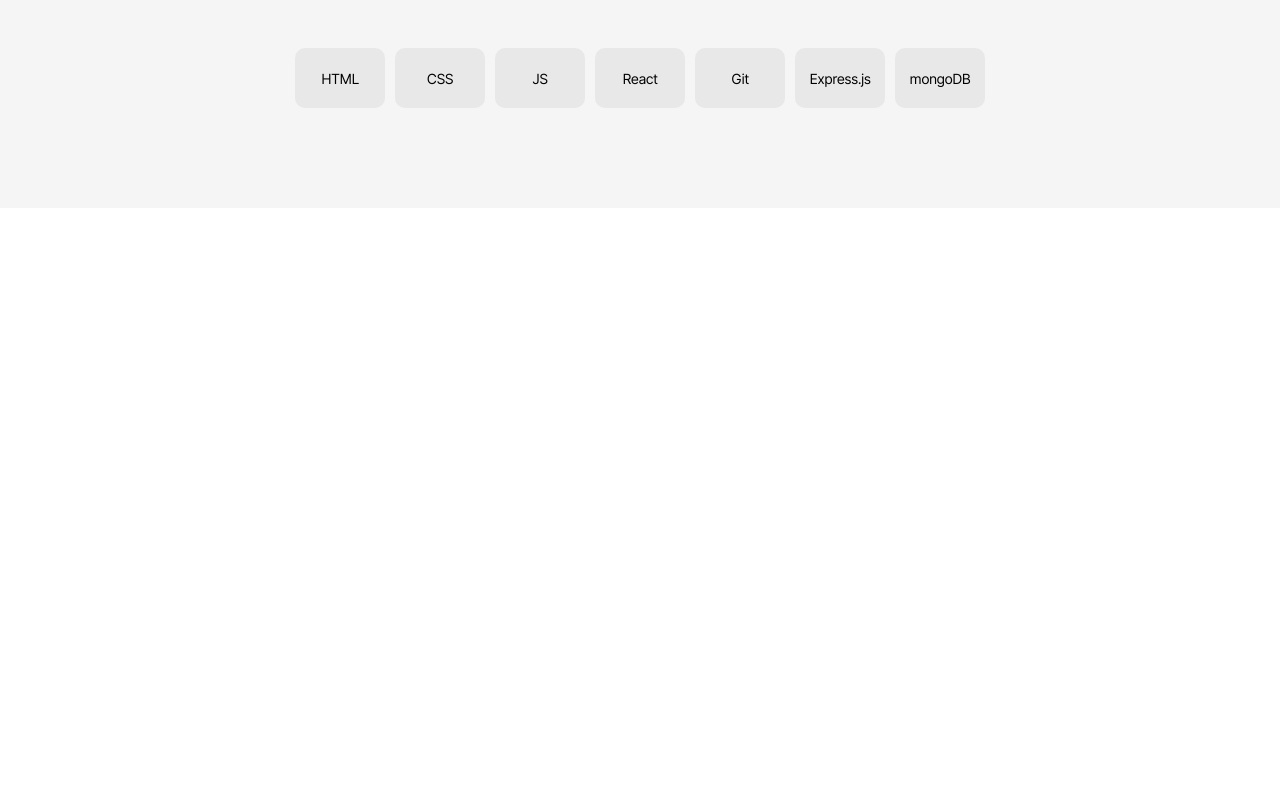
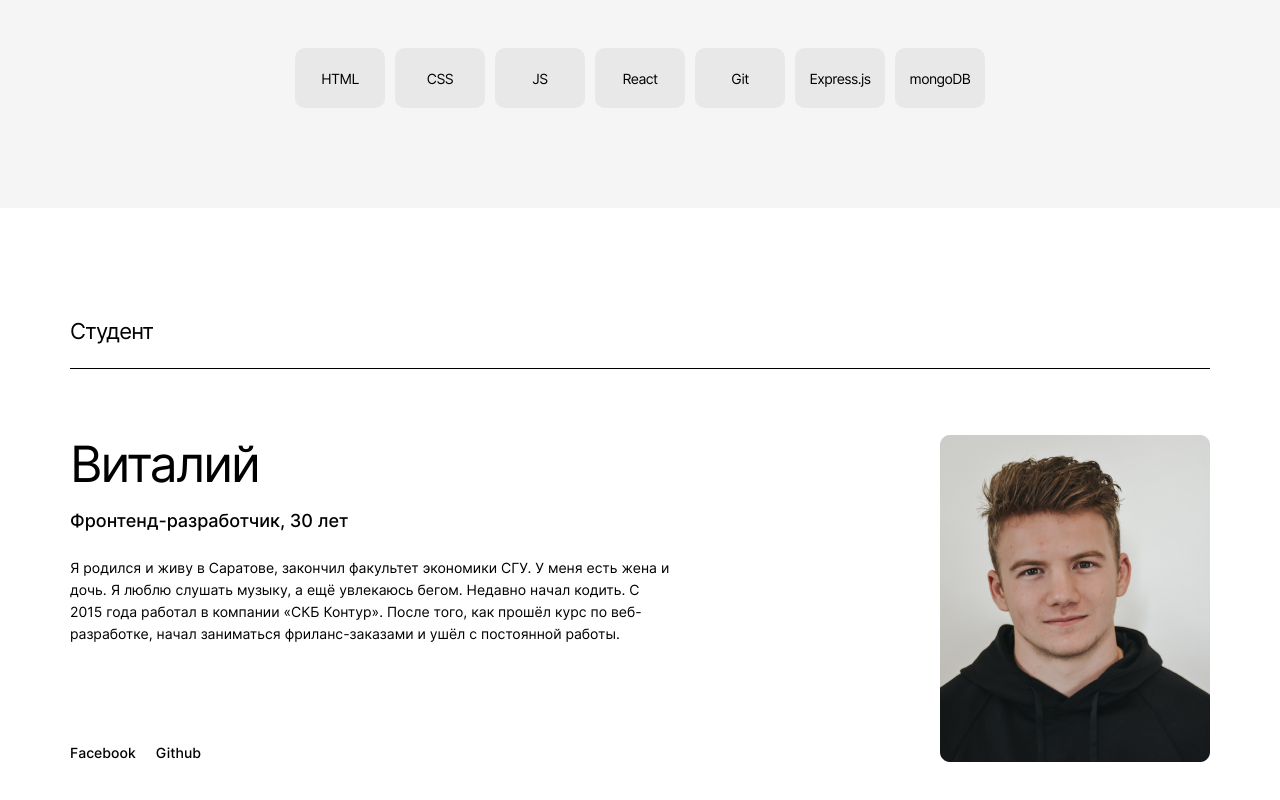
Before and after one commit to Vakulina/movies-explorer-frontend, a React (Create React App) app: page / in a window 1280 px wide. Shown: the part 1660-2460 px from the top of the page. Before the commit the page ends 1868 px from the top, so only its background shows below. Built offline with nearby package versions, Linux system fonts and the light colour scheme.

Commit message:
about-me без portfolio

```diff
--- /dev/null
+++ b/src/components/AboutMe/AboutMe.css
@@ -0,0 +1,65 @@
+.about-me {
+  max-width: 1280px;
+  width: 100%;
+  margin: 0 auto;
+  padding: 110px 70px 125px 70px;
+  height: 1079px;
+  box-sizing: border-box;
+
+}
+.about-me__title {
+  font-size: 22px;
+  font-weight: 400;
+  line-height: 27px;
+  letter-spacing: -0.04em;
+  margin: 0;
+  margin-bottom: 23px;
+}
+.about-me__line {
+  width: 100%;
+  max-width: 1140px;
+  height: 1px;
+  background-color: #000000;
+  margin-bottom: 66px;
+}
+.about-me__two-columns {
+  display: flex;
+  justify-content: space-between;
+}
+.about-me__profile {
+  max-width: 600px;
+}
+.about-me__name {
+font-size: 50px;
+font-weight: 400;
+line-height: 58px;
+letter-spacing: -0.04em;
+margin:0;
+margin-bottom: 18px;
+}
+.about-me__caption {
+font-size: 18px;
+font-weight: 500;
+line-height: 20px;
+margin: 0;
+margin-bottom: 26px;
+}
+.about-me__paragraf {
+font-size: 14px;
+font-weight: 400;
+line-height: 22px;
+margin: 0;
+margin-bottom: 99px;
+}
+.about-me__links-list {
+  list-style: none;
+  margin: 0;
+  padding: 0;
+  font-size: 14px;
+  font-weight: 500;
+  line-height: 17px;
+}
+.about-me__link {
+  display: inline-block;
+  margin-right: 20px;
+}
--- /dev/null
+++ b/src/components/AboutMe/AboutMe.js
@@ -0,0 +1,27 @@
+import './AboutMe.css';
+import foto from '../../images/foto.jpg';
+import Portfolio from '../Portfolio/Portfolio';
+
+export default function AboutMe() {
+  return (
+    <section className='about-me'>
+      <h2 className='about-me__title'>Студент</h2>
+      <div className='about-me__line'></div>
+      <div className='about-me__two-columns'>
+      <div className='about-me__profile'>
+        <h3 className='about-me__name'>Виталий</h3>
+        <p className='about-me__caption'>Фронтенд-разработчик, 30 лет</p>
+        <p className='about-me__paragraf'>Я родился и живу в Саратове, закончил факультет экономики СГУ. У меня есть жена
+          и дочь. Я люблю слушать музыку, а ещё увлекаюсь бегом. Недавно начал кодить. С 2015 года работал в компании «СКБ Контур».
+          После того, как прошёл курс по веб-разработке, начал заниматься фриланс-заказами и ушёл с постоянной работы.</p>
+        <ul className='about-me__links-list'>
+          <li className='about-me__link'>Facebook</li>
+          <li className='about-me__link'>Github</li>
+        </ul>
+      </div>
+      <img src={foto} alt="мое фото" className='about-me__foto'></img>
+      </div>
+      <Portfolio className='about-me__portfolio' />
+    </section>
+  )
+}
--- a/src/components/AboutProject/AboutProject.css
+++ b/src/components/AboutProject/AboutProject.css
@@ -172,5 +172,4 @@
     line-height: 35px;
     margin-top: 0;
   }
-
 }
--- a/src/components/Main/Main.js
+++ b/src/components/Main/Main.js
@@ -3,6 +3,7 @@ import Promo from '../Promo/Promo'
 import Header from '../Header/Header';
 import AboutProject from '../AboutProject/AboutProject';
 import Techs from '../Techs/Techs';
+import AboutMe from '../AboutMe/AboutMe';
 
 export default function Main() {
   return (
@@ -11,6 +12,7 @@ export default function Main() {
 <Promo/>
 <AboutProject/>
 <Techs />
+<AboutMe />
 </main>
   );
 }
--- /dev/null
+++ b/src/components/Portfolio/Portfolio.js
@@ -0,0 +1,8 @@
+import './Portfolio.css';
+
+export default function Portfolio() {
+return(
+  <>
+  </>
+)
+}
--- a/src/components/Techs/Techs.css
+++ b/src/components/Techs/Techs.css
@@ -112,7 +112,6 @@ font-size: 22px;
     font-size: 11px;
     line-height: 16px;
     margin: 0 auto 50px auto;
-
   }
   .techs__list {
     flex-wrap: wrap;
@@ -120,7 +119,6 @@ font-size: 22px;
     margin: 0 auto;
     justify-content: start;
   }
-
   .techs__item {
     width: 84px;
     height: 57px;
--- a/src/components/Techs/Techs.js
+++ b/src/components/Techs/Techs.js
@@ -1,4 +1,5 @@
-import './Techs.css'
+import './Techs.css';
+import Portfolio from '../Portfolio/Portfolio'
 
 export default function Techs() {
   return (
@@ -20,6 +21,7 @@ export default function Techs() {
         <li className="techs__item">mongoDB</li>
       </ul>
   </div>
+  <Portfolio />
 </section>
   );
 }
```
Also changed, not shown: src/components/Portfolio/Portfolio.css (added), src/images/foto.jpg (added). Lines whose indentation alone changed are shown as unchanged.
